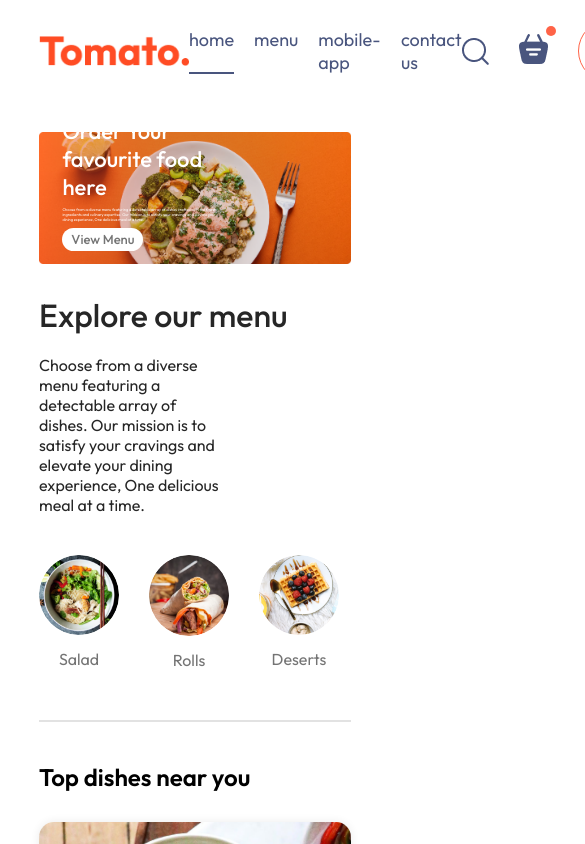
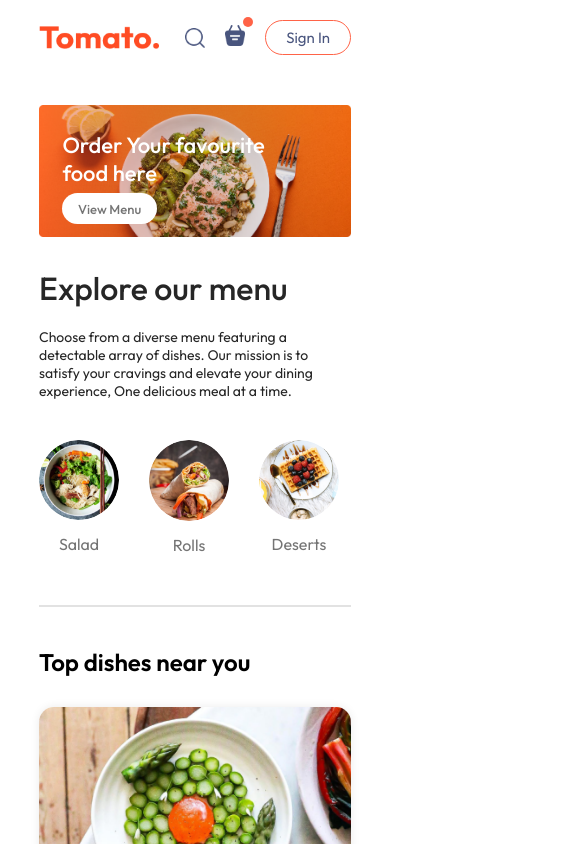
Before and after one commit to mayanksharma2000/Food-Delivery, a React (Vite) app in the folder Frontend/: page / in a window 390 px wide. Shown: the top 844 px of the page, 585 px wide, since content can reach past the window. Built offline with nearby package versions, Linux system fonts and the light colour scheme.

Commit message:
Make the website responsive.

```diff
--- a/Frontend/src/components/ExploreMenu/ExploreMenu.css
+++ b/Frontend/src/components/ExploreMenu/ExploreMenu.css
@@ -55,3 +55,10 @@
     border: 4px solid tomato;
     padding: 2px;
 }
+
+@media (max-width: 1050px){
+    .explore-menu-text{
+        max-width: 100%;
+        font-size: 14px;
+    }
+}
--- a/Frontend/src/components/Footer/Footer.css
+++ b/Frontend/src/components/Footer/Footer.css
@@ -47,3 +47,14 @@
     background-color: grey;
     border: none;
 }
+
+@media (max-width: 750px){
+    .footer-content{
+        display: flex;
+        flex-direction: column;
+        gap: 35px;
+    }
+    .footer-copyright{
+        text-align: center;
+    }
+}
--- a/Frontend/src/components/Header/Header.css
+++ b/Frontend/src/components/Header/Header.css
@@ -38,3 +38,22 @@
     font-size: max(1vw,13px);
     border-radius: 50px;
 }
+
+@media (max-width: 1050px) {
+
+    .header-contents{
+        max-width: 45%;
+    }
+}
+
+@media (max-width: 750px) {
+    .header-contents{
+        max-width: 65%;
+    }
+    .header-contents p{
+        display: none;
+    }
+    .header-contents button{
+        padding: 2vw 4vw;
+    }
+}
--- a/Frontend/src/components/Navbar/Navbar.css
+++ b/Frontend/src/components/Navbar/Navbar.css
@@ -61,3 +61,48 @@
     top: -8px;
     right: -8px;
 }
+
+@media (max-width: 1050px){
+    .navbar .logo{
+        width: 140px;
+    }
+    .navbar-menu{
+        gap: 20px;
+        font-size: 17px;
+    }
+    .navbar-right{
+        gap: 30px;
+    }
+    .navbar-right img{
+        width: 22px;
+    }
+    .navbar-right button{
+        padding: 8px 25px;
+    }
+}
+
+@media (max-width: 900px){
+    .navbar .logo{
+        width: 120px;
+    }
+    .navbar-menu{
+        gap: 20px;
+        font-size: 16px;
+    }
+    .navbar-right{
+        gap: 20px;
+    }
+    .navbar-right img{
+        width: 20px;
+    }
+    .navbar-right button{
+        padding: 7px 20px;
+        font-size: 15px;
+    }
+}
+
+@media (max-width: 750px){
+    .navbar-menu{
+        display: none;
+    }
+}
--- a/Frontend/src/components/Navbar/Navbar.jsx
+++ b/Frontend/src/components/Navbar/Navbar.jsx
@@ -1,6 +1,7 @@
 import React, { useState } from 'react'
 import './Navbar.css'
 import { assets } from '../../assets/assets'
+import { Link } from 'react-router-dom';
 
 const Navbar = () => {
 
@@ -10,10 +11,10 @@
     <div className='navbar'>
       <img src={assets.logo} alt='' className='logo' />
       <ul className="navbar-menu">
-        <li onClick={()=> setMenu("home")} className={menu==="home"?"active":""}>home</li>
-        <li onClick={()=> setMenu("menu")} className={menu==="menu"?"active":""}>menu</li>
-        <li onClick={()=> setMenu("mobile-app")} className={menu==="mobile-app"?"active":""}>mobile-app</li>
-        <li onClick={()=> setMenu("contact-us")} className={menu==="contact-us"?"active":""}>contact us</li>
+        <Link to='/' onClick={()=> setMenu("home")} className={menu==="home"?"active":""}>home</Link>
+        <a href='#explore-menu' onClick={()=> setMenu("menu")} className={menu==="menu"?"active":""}>menu</a>
+        <a href='#app-download' onClick={()=> setMenu("mobile-app")} className={menu==="mobile-app"?"active":""}>mobile-app</a>
+        <a href='#footer' onClick={()=> setMenu("contact-us")} className={menu==="contact-us"?"active":""}>contact us</a>
       </ul>
 
       <div className="navbar-right">
--- a/Frontend/src/index.css
+++ b/Frontend/src/index.css
@@ -5,6 +5,7 @@
   margin: 0;
   box-sizing: border-box;
   font-family: outfit;
+  scroll-behavior: smooth;
 }
 
 body{
```
